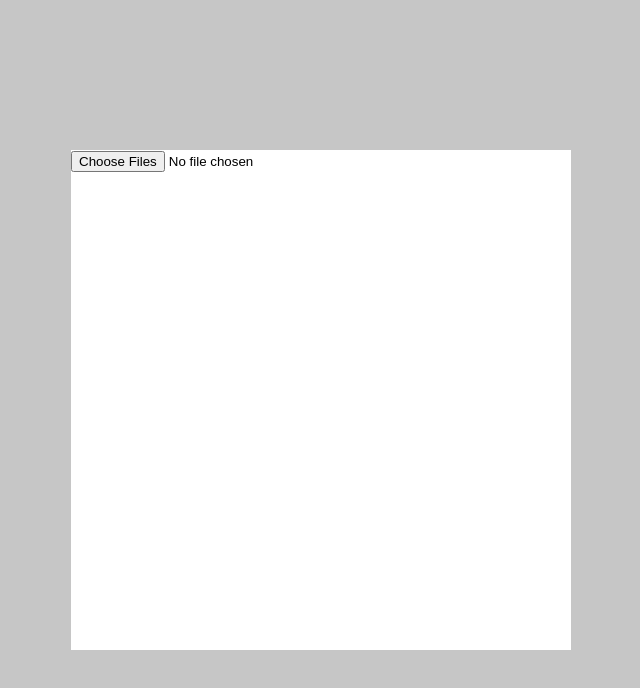
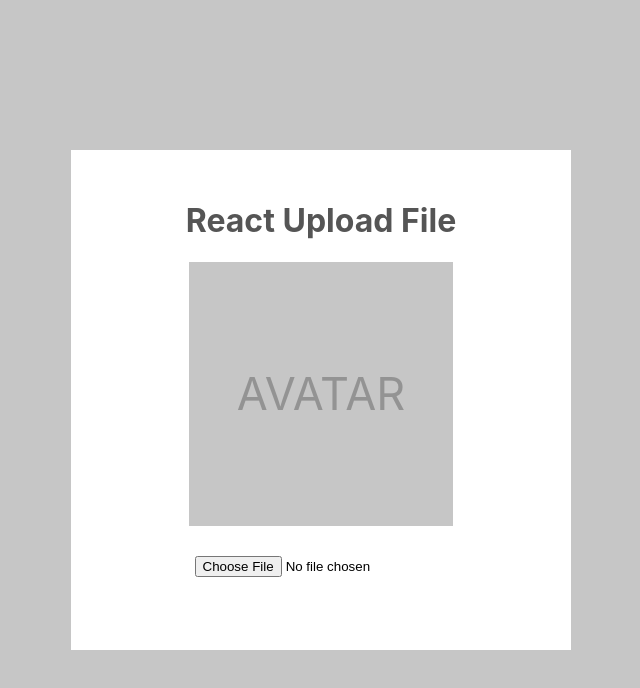
Before and after one commit to RuFrontEnd/research, a React (Create React App) app in the folder research-web/: page / in a window 1280 px wide. Shown: the top 688 px of the page, without its empty margins (319-959 px from the left). Built offline with nearby package versions, Linux system fonts and the light colour scheme.

Commit message:
onChange event

```diff
--- a/research-web/package.json
+++ b/research-web/package.json
@@ -6,6 +6,7 @@
     "@testing-library/jest-dom": "^5.11.4",
     "@testing-library/react": "^11.1.0",
     "@testing-library/user-event": "^12.1.10",
+    "axios": "^0.21.1",
     "react": "^17.0.2",
     "react-dom": "^17.0.2",
     "react-scripts": "4.0.3",
--- a/research-web/src/App.css
+++ b/research-web/src/App.css
@@ -1,4 +1,4 @@
-.fileContainer {
+#fileContainer {
   position: absolute;
   top: 0;
   left: 0;
@@ -7,7 +7,7 @@
   height: 100%;
 }
 
-.fileWarp {
+#fileWarp {
   position: absolute;
   background-color: white;
   top: 50%;
@@ -15,4 +15,31 @@
   transform: translate(-250px, -250px);
   width: 500px;
   height: 500px;
+  display: flex;
+  flex-direction: column;
+  align-items: center;
+  padding: 30px;
+  box-sizing: border-box;
 }
+
+#fileWarp > h1 {
+  color: #555555;
+}
+
+#avatar {
+  width: 60%;
+  height: 60%;
+  background-color: #55555555;
+  margin-bottom: 30px;
+  display: flex;
+  justify-content: center;
+  align-items: center;
+}
+
+#avatar > p {
+  font-size: 45px;
+  opacity: 0.25;
+}
+
+#file-uploader {
+}
--- a/research-web/src/App.js
+++ b/research-web/src/App.js
@@ -4,32 +4,39 @@ import "./App.css";
 
 function App() {
   const $fileUploader = useRef();
-  const [addFileTime, setAddFileTime] = useState(0);
+  const [addFileTime, setAddFileTime] = useState(false);
 
   useEffect(() => {
-    console.log("$fileUploader", $fileUploader);
-    console.log("$fileUploader.current.dataset", $fileUploader.current.dataset);
-  }, [addFileTime]);
-
-  useEffect(() => {
-    console.log("$fileUploader.current.files", $fileUploader.current.files);
+    const photo = $fileUploader.current.files;
+    const reader = new FileReader();
+    console.log("photo", photo);
+    console.log("reader", reader);
+    // console.log(reader.readAsDataURL(photo));
+    // reader.readAsDataURL(photo);
   }, [addFileTime]);
 
   return (
     <div>
       {/* multiple => 屬性可以一次上傳多個檔案 */}
       {/* accept => 屬性可以限制上傳檔案的類型 */}
-      <div className="fileContainer">
-        <div className="fileWarp">
+      {/* step1 */}
+      <div id="fileContainer">
+        <div id="fileWarp">
+          <h1>React Upload File</h1>
+
+          <span id="avatar">
+            {/* <img src="" id="avatar" alt="Avatar Preview"></img> */}
+            <p>AVATAR</p>
+          </span>
           <input
             type="file"
             id="file-uploader"
             data-target="file-uploader"
             accept="image/*"
-            multiple="multiple"
+            // multiple="multiple"
             ref={$fileUploader}
             onChange={() => {
-              setAddFileTime(addFileTime + 1);
+              setAddFileTime(!addFileTime);
             }}
           />
         </div>
```
Also changed, not shown: 2 other files (tests, documents, lock files or other folders).
